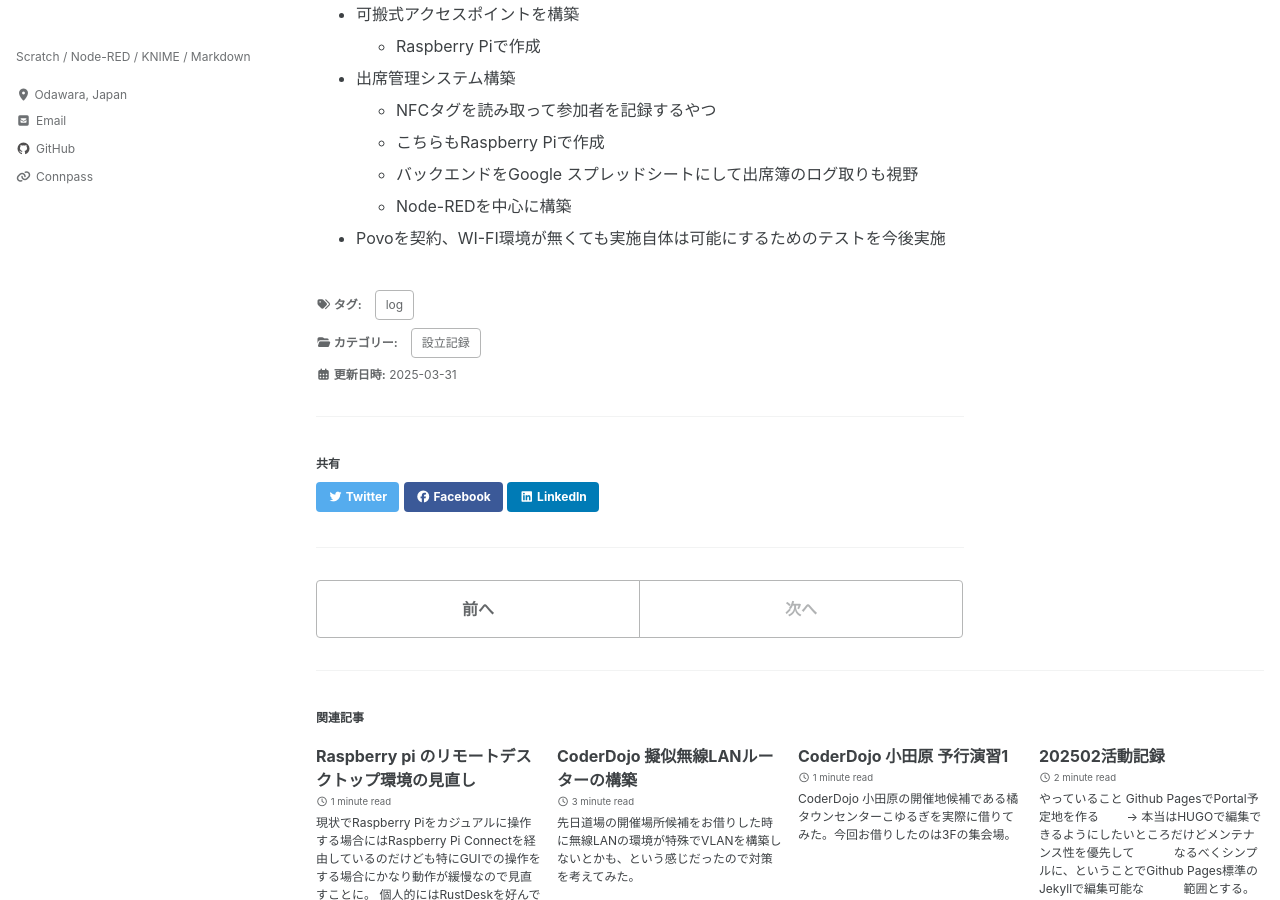
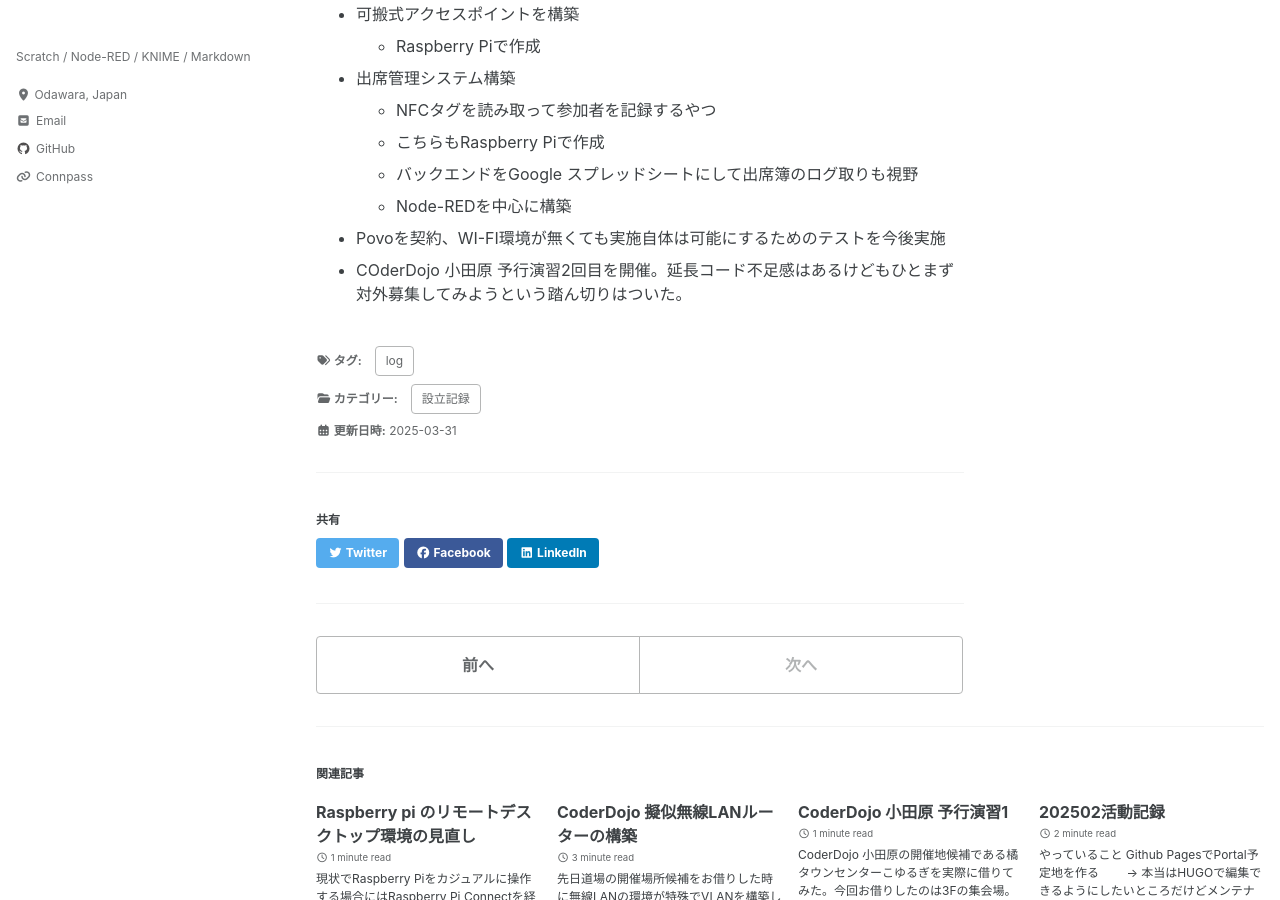
Before and after one commit to CoderDojo-Odawara/coderdojo-odawara.github.io, a Jekyll site: the page built from _posts/2025-3-31-202503log.md, in a window 1280 px wide and 900 px high, scrolled down 591 px. Built offline with Jekyll 4.4.1, drawn with Linux system fonts in a browser that asks for light colours; cached includes are drawn as plain includes; a script that is not in the unit is left out.

Commit message:
Update 2025-3-31-202503log.md

```diff
--- a/_posts/2025-3-31-202503log.md
+++ b/_posts/2025-3-31-202503log.md
@@ -31,3 +31,4 @@
   - バックエンドをGoogle スプレッドシートにして出席簿のログ取りも視野
   - Node-REDを中心に構築
 - Povoを契約、WI-FI環境が無くても実施自体は可能にするためのテストを今後実施
+- COderDojo 小田原 予行演習2回目を開催。延長コード不足感はあるけどもひとまず対外募集してみようという踏ん切りはついた。
```
